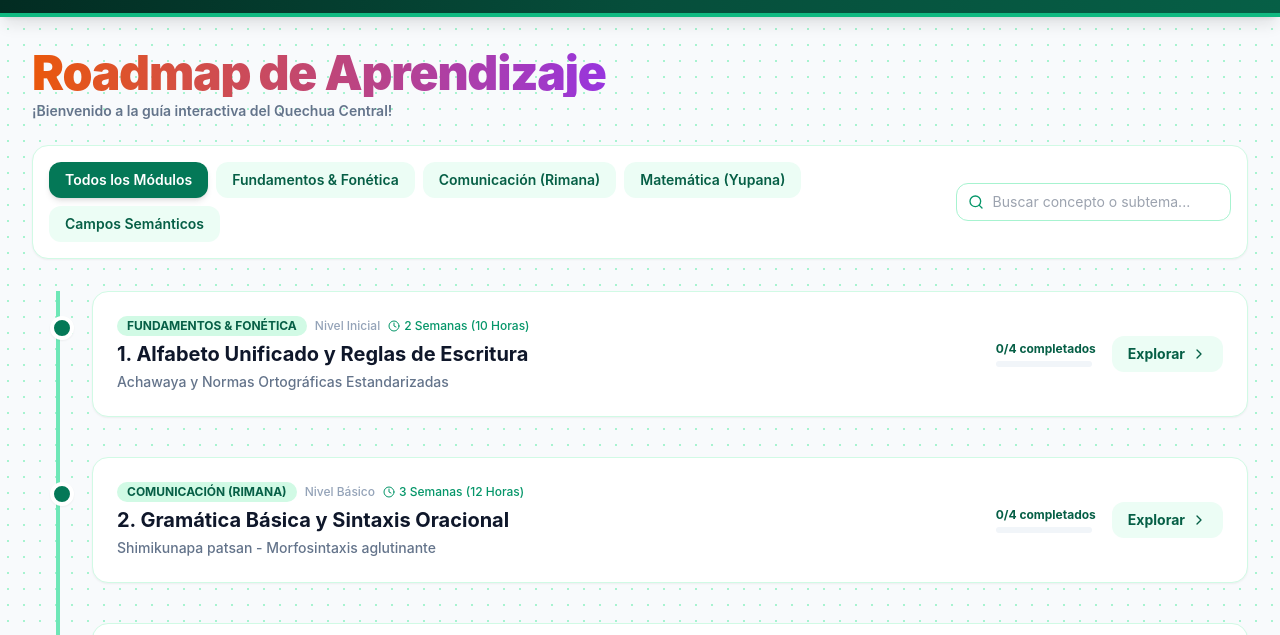
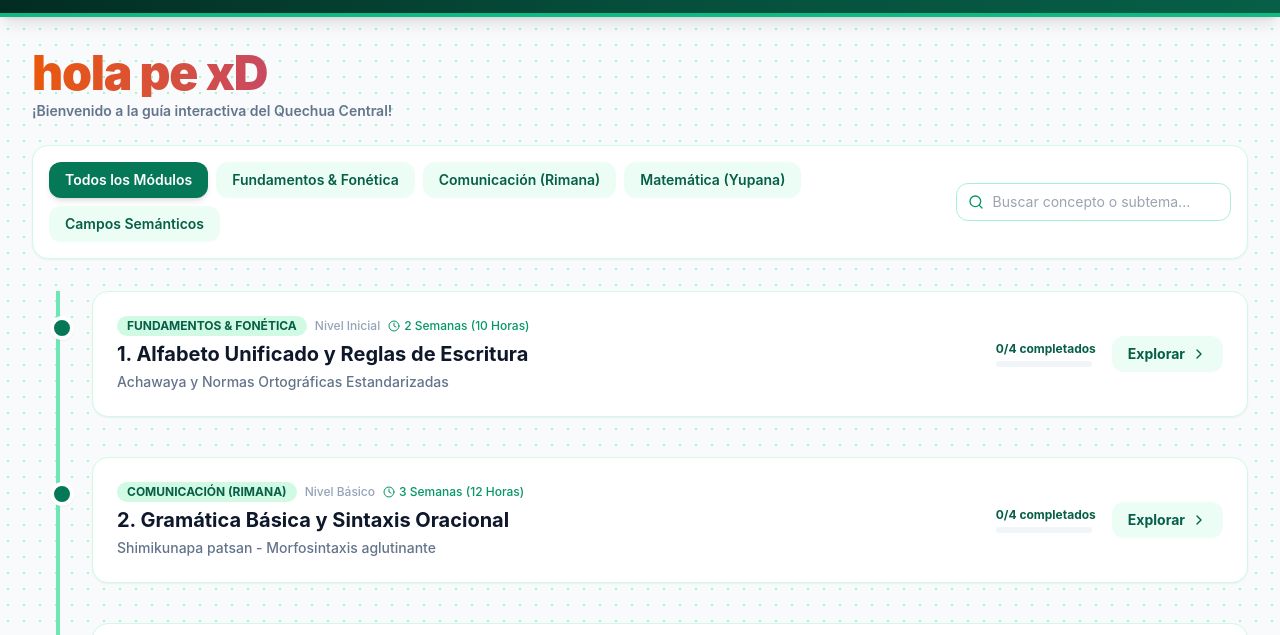
Before and after one commit to 945773195vacas-dot/hola-holin, a plain HTML site: page index.html in a window 1280 px wide. Shown: the part 91-726 px from the top of the page. Drawn offline with nearby package versions, Linux system fonts and the light colour scheme.

Commit message:
Change header text from 'Roadmap de Aprendizaje' to 'hola pe xD'

```diff
--- a/index.html
+++ b/index.html
@@ -87,7 +87,7 @@
         <!-- Title Header -->
         <div class="mb-6 text-center md:text-left">
             <h1 class="text-4xl sm:text-5xl font-black text-transparent bg-clip-text bg-gradient-to-r from-orange-600 via-purple-600 to-emerald-700 tracking-tight">
-                Roadmap de Aprendizaje
+                hola pe xD
             </h1>
             <p class="text-xs sm:text-sm text-slate-500 font-semibold mt-1">¡Bienvenido a la guía interactiva del Quechua Central!</p>
         </div>
```
